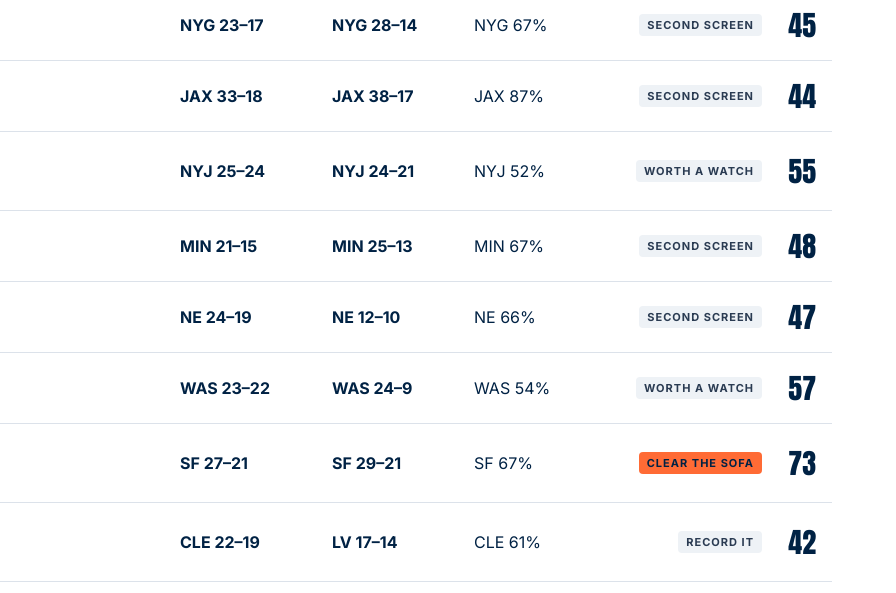
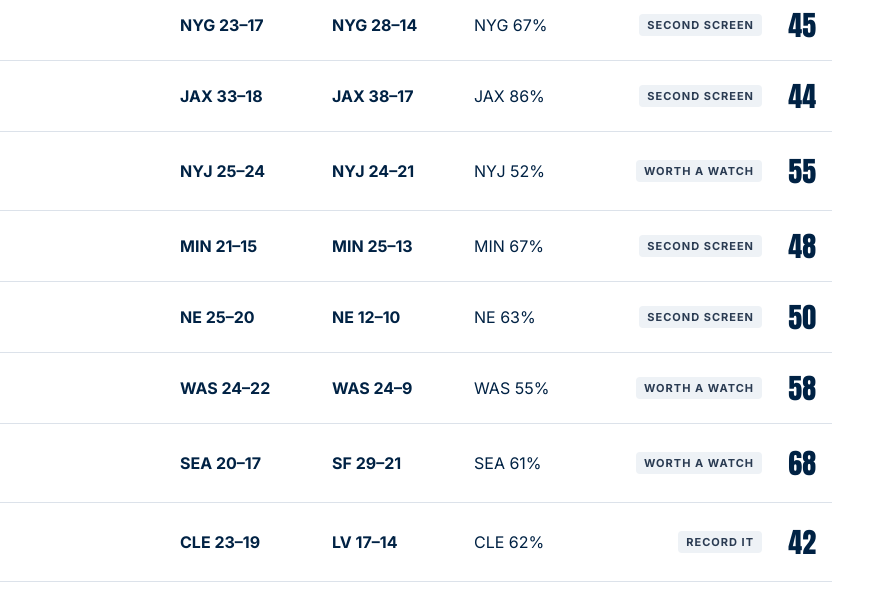
Before and after one commit to kissmysponge/Kissmysponge.github.io, a plain HTML site: page index.html in a window 1280 px wide. Shown: the part 1086-1679 px from the top of the page, 384-1280 px from the left. Drawn offline with Linux system fonts and the light colour scheme.

Commit message:
Site update 2026-11-27 22:41

```diff
--- a/index.html
+++ b/index.html
@@ -76,13 +76,13 @@ footer nav{display:flex;gap:20px}
 <div class="g"><div><b>SUN 6PM</b><small>5ACTION</small></div><div class="mu"><img src="https://a.espncdn.com/i/teamlogos/nfl/500/no.png" alt="" width="26" height="26">NO <i>@</i> CIN<img src="https://a.espncdn.com/i/teamlogos/nfl/500/cin.png" alt="" width="26" height="26"></div><div class="b"><em class="ml">MODEL</em>CIN 26–17</div><div class="b"><em class="ml">ME</em>CIN 24–10</div><div><em class="ml">WIN %</em>CIN 74%</div><div class="w"><span class="band">SECOND SCREEN</span><span class="sc">49</span></div></div>
 <div class="g"><div><b>SUN 6PM</b><small>DAZN</small></div><div class="mu"><img src="https://a.espncdn.com/i/teamlogos/nfl/500/bal.png" alt="" width="26" height="26">BAL <i>@</i> HOU<img src="https://a.espncdn.com/i/teamlogos/nfl/500/hou.png" alt="" width="26" height="26"></div><div class="b"><em class="ml">MODEL</em>HOU 26–18</div><div class="b"><em class="ml">ME</em>HOU 28–24</div><div><em class="ml">WIN %</em>HOU 73%</div><div class="w"><span class="band">SECOND SCREEN</span><span class="sc">44</span></div></div>
 <div class="g"><div><b>SUN 6PM</b><small>SKY SPORTS+</small></div><div class="mu"><img src="https://a.espncdn.com/i/teamlogos/nfl/500/nyg.png" alt="" width="26" height="26">NYG <i>@</i> IND<img src="https://a.espncdn.com/i/teamlogos/nfl/500/ind.png" alt="" width="26" height="26"></div><div class="b"><em class="ml">MODEL</em>NYG 23–17</div><div class="b"><em class="ml">ME</em>NYG 28–14</div><div><em class="ml">WIN %</em>NYG 67%</div><div class="w"><span class="band">SECOND SCREEN</span><span class="sc">45</span></div></div>
-<div class="g"><div><b>SUN 6PM</b><small>DAZN</small></div><div class="mu"><img src="https://a.espncdn.com/i/teamlogos/nfl/500/ten.png" alt="" width="26" height="26">TEN <i>@</i> JAX<img src="https://a.espncdn.com/i/teamlogos/nfl/500/jax.png" alt="" width="26" height="26"></div><div class="b"><em class="ml">MODEL</em>JAX 33–18</div><div class="b"><em class="ml">ME</em>JAX 38–17</div><div><em class="ml">WIN %</em>JAX 87%</div><div class="w"><span class="band">SECOND SCREEN</span><span class="sc">44</span></div></div>
+<div class="g"><div><b>SUN 6PM</b><small>DAZN</small></div><div class="mu"><img src="https://a.espncdn.com/i/teamlogos/nfl/500/ten.png" alt="" width="26" height="26">TEN <i>@</i> JAX<img src="https://a.espncdn.com/i/teamlogos/nfl/500/jax.png" alt="" width="26" height="26"></div><div class="b"><em class="ml">MODEL</em>JAX 33–18</div><div class="b"><em class="ml">ME</em>JAX 38–17</div><div><em class="ml">WIN %</em>JAX 86%</div><div class="w"><span class="band">SECOND SCREEN</span><span class="sc">44</span></div></div>
 <div class="g"><div><b>SUN 6PM</b><small>DAZN · TALKSPORT RADIO</small></div><div class="mu"><img src="https://a.espncdn.com/i/teamlogos/nfl/500/nyj.png" alt="" width="26" height="26">NYJ <i>@</i> MIA<img src="https://a.espncdn.com/i/teamlogos/nfl/500/mia.png" alt="" width="26" height="26"></div><div class="b"><em class="ml">MODEL</em>NYJ 25–24</div><div class="b"><em class="ml">ME</em>NYJ 24–21</div><div><em class="ml">WIN %</em>NYJ 52%</div><div class="w"><span class="band">WORTH A WATCH</span><span class="sc">55</span></div></div>
 <div class="g"><div><b>SUN 6PM</b><small>SKY SPORTS NFL</small></div><div class="mu"><img src="https://a.espncdn.com/i/teamlogos/nfl/500/atl.png" alt="" width="26" height="26">ATL <i>@</i> MIN<img src="https://a.espncdn.com/i/teamlogos/nfl/500/min.png" alt="" width="26" height="26"></div><div class="b"><em class="ml">MODEL</em>MIN 21–15</div><div class="b"><em class="ml">ME</em>MIN 25–13</div><div><em class="ml">WIN %</em>MIN 67%</div><div class="w"><span class="band">SECOND SCREEN</span><span class="sc">48</span></div></div>
-<div class="g"><div><b>SUN 9:05PM</b><small>SKY SPORTS+</small></div><div class="mu"><img src="https://a.espncdn.com/i/teamlogos/nfl/500/ne.png" alt="" width="26" height="26">NE <i>@</i> LAC<img src="https://a.espncdn.com/i/teamlogos/nfl/500/lac.png" alt="" width="26" height="26"></div><div class="b"><em class="ml">MODEL</em>NE 24–19</div><div class="b"><em class="ml">ME</em>NE 12–10</div><div><em class="ml">WIN %</em>NE 66%</div><div class="w"><span class="band">SECOND SCREEN</span><span class="sc">47</span></div></div>
-<div class="g"><div><b>SUN 9:25PM</b><small>SKY SPORTS+</small></div><div class="mu"><img src="https://a.espncdn.com/i/teamlogos/nfl/500/wsh.png" alt="" width="26" height="26">WAS <i>@</i> ARI<img src="https://a.espncdn.com/i/teamlogos/nfl/500/ari.png" alt="" width="26" height="26"></div><div class="b"><em class="ml">MODEL</em>WAS 23–22</div><div class="b"><em class="ml">ME</em>WAS 24–9</div><div><em class="ml">WIN %</em>WAS 54%</div><div class="w"><span class="band">WORTH A WATCH</span><span class="sc">57</span></div></div>
-<div class="g"><div><b>SUN 9:25PM</b><small>5 · SKY SPORTS NFL · TALKSPORT RADIO</small></div><div class="mu"><img src="https://a.espncdn.com/i/teamlogos/nfl/500/sea.png" alt="" width="26" height="26">SEA <i>@</i> SF<img src="https://a.espncdn.com/i/teamlogos/nfl/500/sf.png" alt="" width="26" height="26"></div><div class="b"><em class="ml">MODEL</em>SF 27–21</div><div class="b"><em class="ml">ME</em>SF 29–21</div><div><em class="ml">WIN %</em>SF 67%</div><div class="w"><span class="band top">CLEAR THE SOFA</span><span class="sc">73</span></div></div>
-<div class="g"><div><b>MON 1:20AM</b><small>SKY SPORTS NFL · TALKSPORT RADIO</small></div><div class="mu"><img src="https://a.espncdn.com/i/teamlogos/nfl/500/lv.png" alt="" width="26" height="26">LV <i>@</i> CLE<img src="https://a.espncdn.com/i/teamlogos/nfl/500/cle.png" alt="" width="26" height="26"></div><div class="b"><em class="ml">MODEL</em>CLE 22–19</div><div class="b"><em class="ml">ME</em>LV 17–14</div><div><em class="ml">WIN %</em>CLE 61%</div><div class="w"><span class="band">RECORD IT</span><span class="sc">42</span></div></div>
+<div class="g"><div><b>SUN 9:05PM</b><small>SKY SPORTS+</small></div><div class="mu"><img src="https://a.espncdn.com/i/teamlogos/nfl/500/ne.png" alt="" width="26" height="26">NE <i>@</i> LAC<img src="https://a.espncdn.com/i/teamlogos/nfl/500/lac.png" alt="" width="26" height="26"></div><div class="b"><em class="ml">MODEL</em>NE 25–20</div><div class="b"><em class="ml">ME</em>NE 12–10</div><div><em class="ml">WIN %</em>NE 63%</div><div class="w"><span class="band">SECOND SCREEN</span><span class="sc">50</span></div></div>
+<div class="g"><div><b>SUN 9:25PM</b><small>SKY SPORTS+</small></div><div class="mu"><img src="https://a.espncdn.com/i/teamlogos/nfl/500/wsh.png" alt="" width="26" height="26">WAS <i>@</i> ARI<img src="https://a.espncdn.com/i/teamlogos/nfl/500/ari.png" alt="" width="26" height="26"></div><div class="b"><em class="ml">MODEL</em>WAS 24–22</div><div class="b"><em class="ml">ME</em>WAS 24–9</div><div><em class="ml">WIN %</em>WAS 55%</div><div class="w"><span class="band">WORTH A WATCH</span><span class="sc">58</span></div></div>
+<div class="g"><div><b>SUN 9:25PM</b><small>5 · SKY SPORTS NFL · TALKSPORT RADIO</small></div><div class="mu"><img src="https://a.espncdn.com/i/teamlogos/nfl/500/sea.png" alt="" width="26" height="26">SEA <i>@</i> SF<img src="https://a.espncdn.com/i/teamlogos/nfl/500/sf.png" alt="" width="26" height="26"></div><div class="b"><em class="ml">MODEL</em>SEA 20–17</div><div class="b"><em class="ml">ME</em>SF 29–21</div><div><em class="ml">WIN %</em>SEA 61%</div><div class="w"><span class="band">WORTH A WATCH</span><span class="sc">68</span></div></div>
+<div class="g"><div><b>MON 1:20AM</b><small>SKY SPORTS NFL · TALKSPORT RADIO</small></div><div class="mu"><img src="https://a.espncdn.com/i/teamlogos/nfl/500/lv.png" alt="" width="26" height="26">LV <i>@</i> CLE<img src="https://a.espncdn.com/i/teamlogos/nfl/500/cle.png" alt="" width="26" height="26"></div><div class="b"><em class="ml">MODEL</em>CLE 23–19</div><div class="b"><em class="ml">ME</em>LV 17–14</div><div><em class="ml">WIN %</em>CLE 62%</div><div class="w"><span class="band">RECORD IT</span><span class="sc">42</span></div></div>
 <div class="g"><div><b>TUE 1:15AM</b><small>SKY SPORTS NFL</small></div><div class="mu"><img src="https://a.espncdn.com/i/teamlogos/nfl/500-dark/car.png" alt="" width="26" height="26">CAR <i>@</i> TB<img src="https://a.espncdn.com/i/teamlogos/nfl/500/tb.png" alt="" width="26" height="26"></div><div class="b"><em class="ml">MODEL</em>TB 20–17</div><div class="b"><em class="ml">ME</em>TB 24–17</div><div><em class="ml">WIN %</em>TB 59%</div><div class="w"><span class="band">RECORD IT</span><span class="sc">41</span></div></div></div></div></section>
 <section id="rankings"><div class="wrap"><div class="hd"><h2 class="A">SPONGE RANKINGS</h2></div>
 <div class="ranks"><div class="rc"><div class="rn">1</div><img src="https://a.espncdn.com/i/teamlogos/nfl/500/sf.png" alt="" width="26" height="26"><div class="rt"><b>San Francisco 49ers</b><small>9-1 · Top Tier</small></div><span class="nc">—</span></div>
@@ -127,6 +127,6 @@ footer nav{display:flex;gap:20px}
 </div></div></section>
 <div id="sub" class="wrap"><div class="cta"><div style="flex:1 1 420px"><div class="A">THE FULL WEEK, IN YOUR INBOX.</div><p>Picks on Wednesday, reviews on Monday. Free on Substack.</p></div>
 <a class="btn" href="https://ballsin.substack.com">SUBSCRIBE FREE</a></div></div>
-<footer><div class="wrap"><div>Balls In Football · Updated Fri 27 Nov 2026, 20:33</div>
+<footer><div class="wrap"><div>Balls In Football · Updated Fri 27 Nov 2026, 22:41</div>
 <nav><a href="https://www.instagram.com/">Instagram</a><a href="https://www.facebook.com/">Facebook</a><a href="https://ballsin.substack.com">Substack</a></nav></div></footer>
 </body></html>
```
